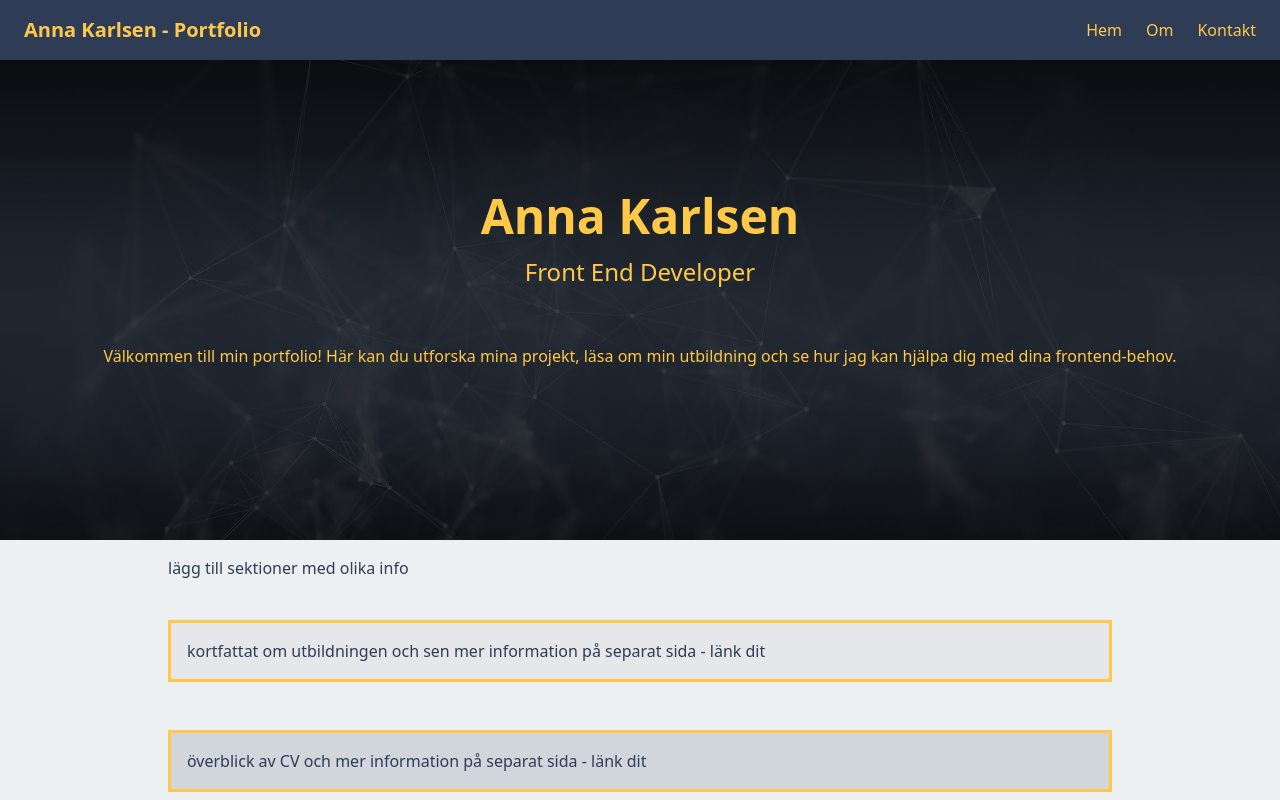
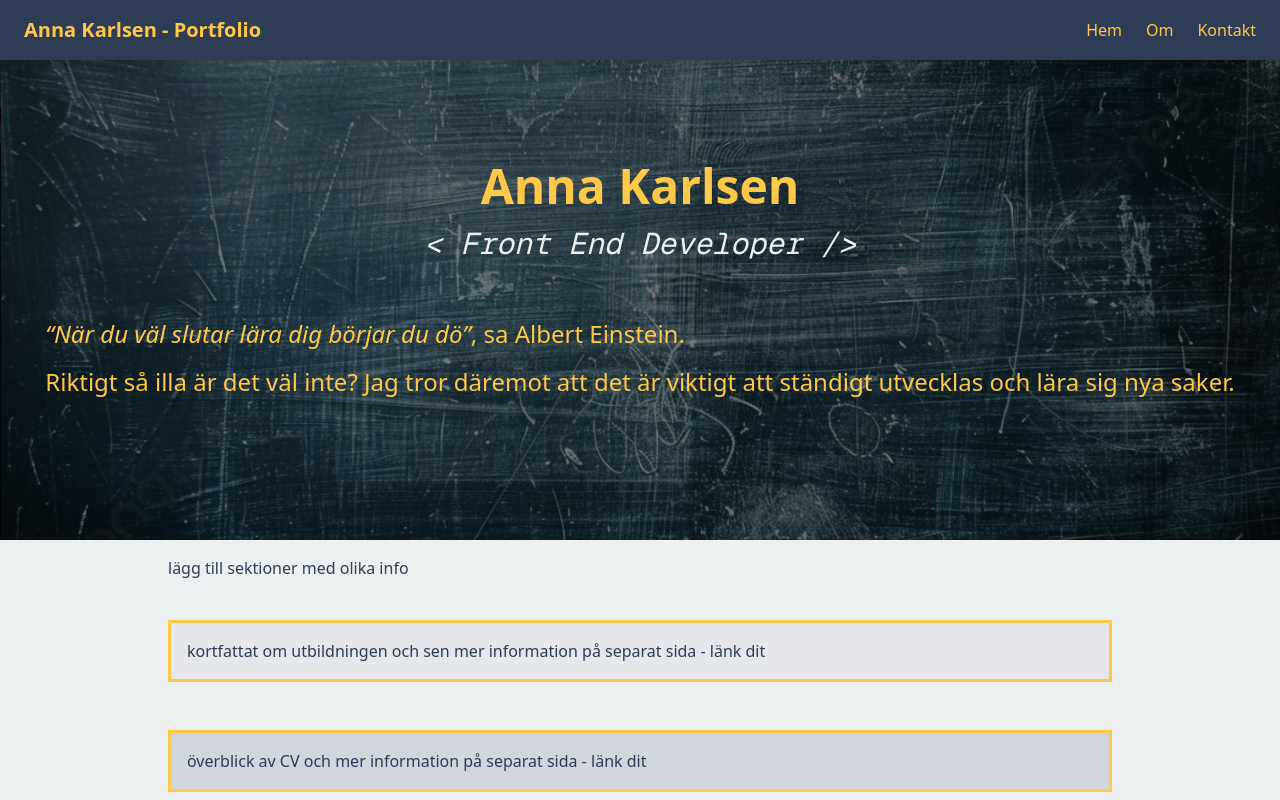
Before and after one commit to annkar73/portfolio-nextjs, a Next.js app: page / in a window 1280 px wide. Shown: the top 800 px of the page. Built offline with nearby package versions, Linux system fonts and the light colour scheme.

Commit message:
adjust hero

```diff
--- a/src/app/globals.css
+++ b/src/app/globals.css
@@ -5,6 +5,7 @@
 
 :root {
   --accent: oklch(0.8593 0.1512 84.97);
+  --secondary-accent:oklch(0.74 0.1512 56.12);
   --radius: 0.625rem;
   --background: oklch(0.9524 0.0045 214.33);
   --foreground: oklch(0.3561 0.047 263.02);
@@ -42,6 +43,7 @@
   --color-background: var(--background);
   --color-foreground: var(--foreground);
   --color-accent: var(--accent);
+  --color-secondary-accent: var(--secondary-accent);
   --font-sans: var(--font-geist-sans);
   --font-mono: var(--font-geist-mono);
   --color-sidebar-ring: var(--sidebar-ring);
--- a/src/components/Hero.tsx
+++ b/src/components/Hero.tsx
@@ -4,23 +4,26 @@ export default function Hero() {
   return (
     <section className="relative h-[60vh] w-full">
       <Image
-        src="/images/hero_image.jpg"
+        src="/images/hero_image2.png"
         alt="Hero background"
         fill
         priority
-        className="object-cover"
+        className="object-cover border-none"
       />
       <div className="absolute inset-0 bg-black/50 flex flex-col items-center justify-center space-y-4 py-8">
         <h1 className="text-(--color-accent) text-4xl md:text-5xl font-bold text-center">
           Anna Karlsen
         </h1>
-        <h3 className="text-(--color-accent) text-2xl">Front End Developer</h3>
-        <div className=" my-10 mx-10">
-          <p className="text-(--color-accent)">
-            Välkommen till min portfolio! Här kan du utforska mina projekt, läsa
-            om min utbildning och se hur jag kan hjälpa dig med dina
-            frontend-behov.
-          </p>
+        <h3 className="text-(--color-background) text-xl md:text-3xl italic font-mono">&lt; Front End Developer /&gt;</h3>
+        <div className=" my-10 mx-10 text-(--color-accent) text-xl md:text-2xl space-y-4">
+          <p>
+            <q className="italic">När du väl slutar lära dig börjar du dö</q>, sa Albert Einstein.
+            </p>
+            <p>
+                Riktigt så illa är det väl inte? Jag tror däremot att det är viktigt att ständigt
+            utvecklas och lära sig nya saker.
+            </p>
+
         </div>
       </div>
     </section>
```
Also changed, not shown: public/images/hero_image2.png (added).
